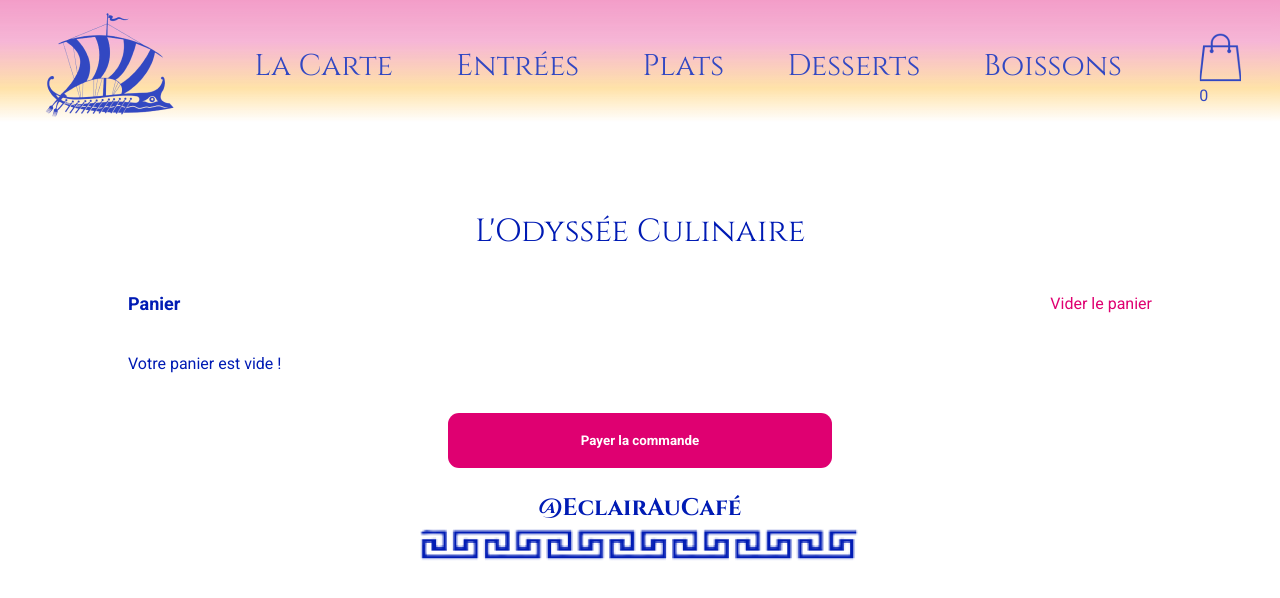
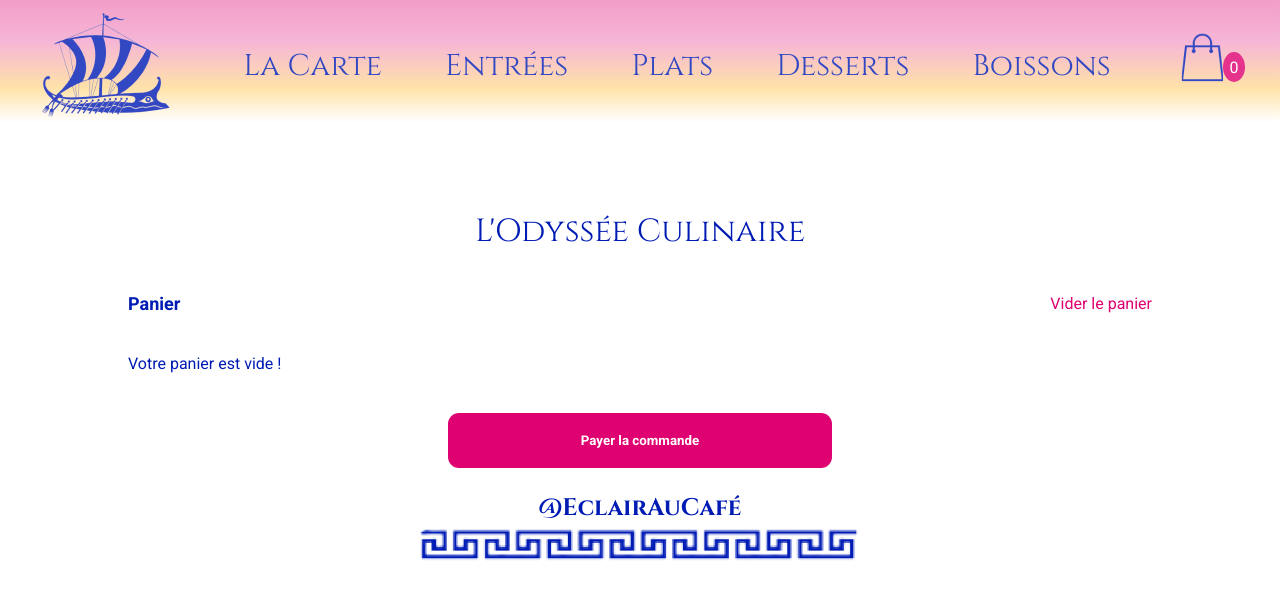
Before and after one commit to Chlopes92/OdysseeCulinaire, a React (Create React App) app: page /cart in a window 1280 px wide. Shown: the top 598 px of the page. Built offline with nearby package versions, Linux system fonts and the light colour scheme.

Commit message:
style with the cart logo and quantity

```diff
--- a/src/components/Header/Header.module.css
+++ b/src/components/Header/Header.module.css
@@ -12,3 +12,22 @@
 .panier{
     padding-top: 32px ;
 }
+.flex{
+    display :flex;
+    align-items: end;
+    width:5vw;
+}
+
+.borderQuantity{
+    display: flex;
+    justify-content: center;
+    align-items: center;
+    background-color: var(--pink);
+    width:30px;
+    height:30px;
+    border-radius: 50%;
+}
+
+.quantity{
+    color: white;
+}
--- a/src/components/Header/Header.tsx
+++ b/src/components/Header/Header.tsx
@@ -15,8 +15,11 @@ const Header = () => {
       </Link>
       <NavBar />
       <Link to="/cart">
+        <div className={style.flex}>
         <img className={style.panier} src="/image/icons/shopping-cart.png" alt="Panier" />
-        <p>{totalQuantity}</p>
+        <div className={style.borderQuantity} ><p className={style.quantity}>{totalQuantity}</p></div>
+
+        </div>
       </Link>
     </section>
   );
```
